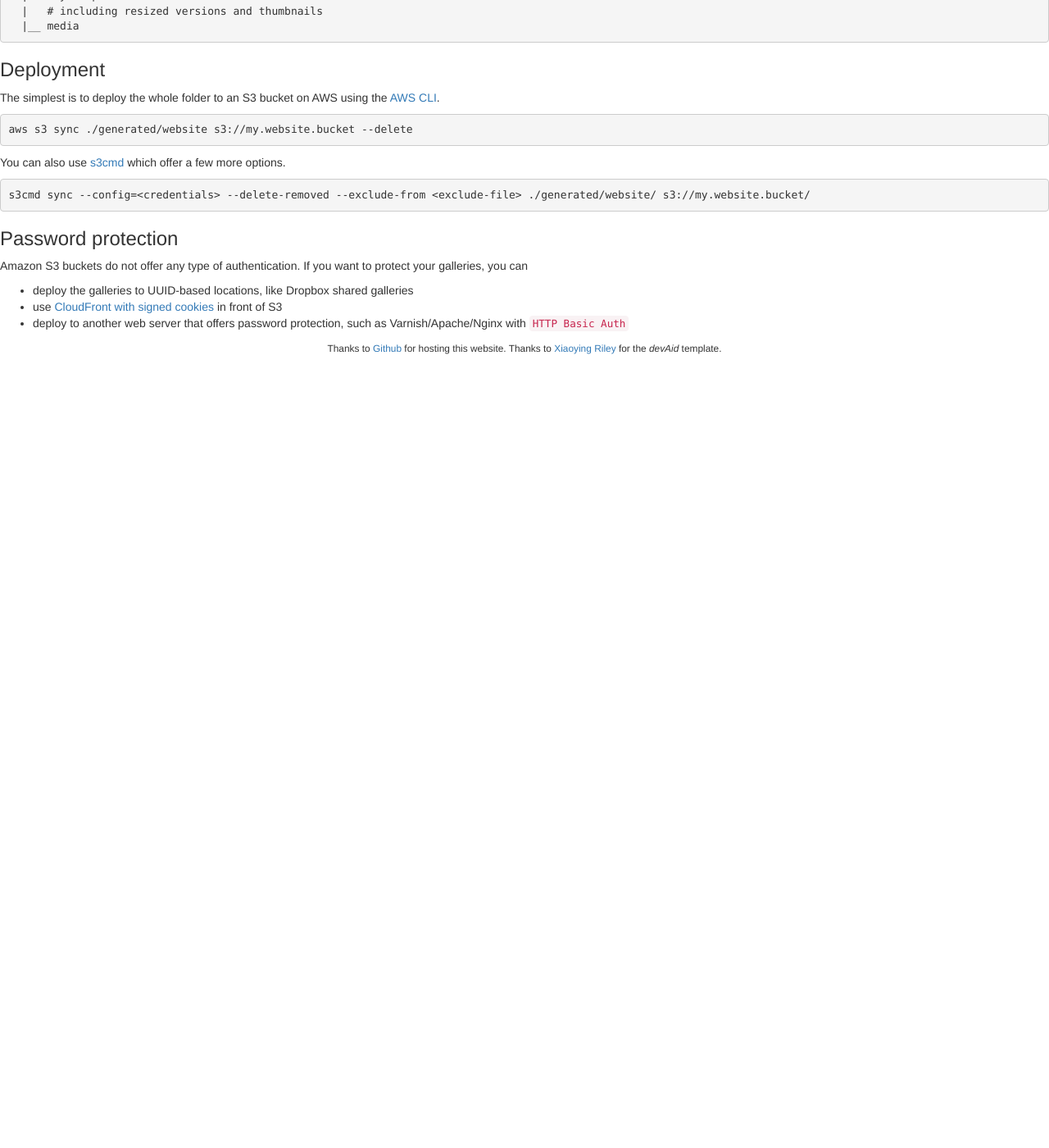
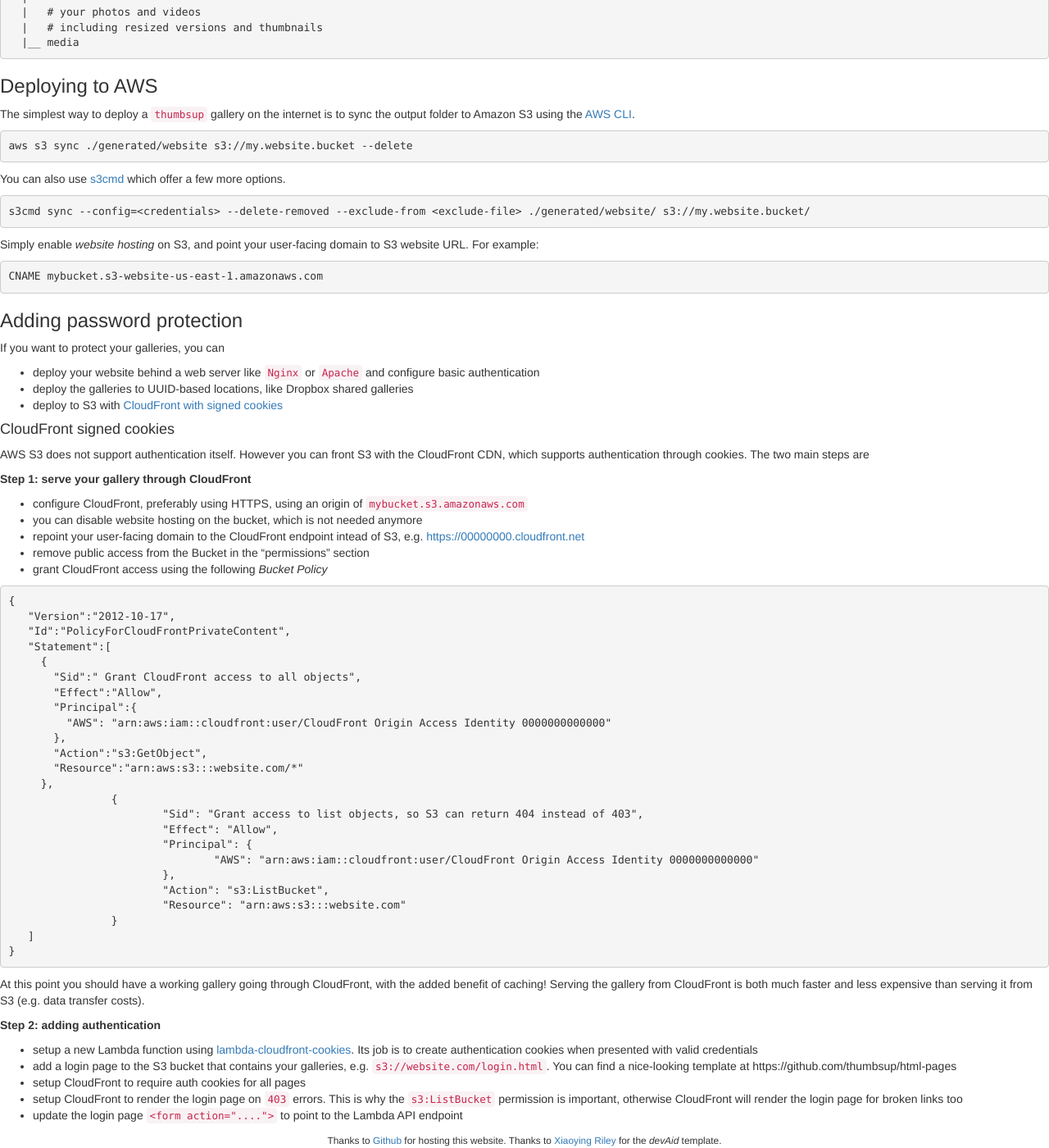
Before and after one commit to thumbsup/thumbsup.github.io, a Jekyll site: the page built from docs/deployment.md, in a window 1280 px wide and 1400 px high, scrolled down 486 px. Shown: the whole window at 82% size. Built offline with Jekyll 4.4.1, drawn with Linux system fonts in a browser that asks for light colours; nearby versions of some CDN libraries; library files that are not in the unit come from our copies; before the commit the page ends 920 px from its top, so only the background shows below that; some of the changed text lies outside the part shown.

Commit message:
Add section about password protection on AWS using CloudFront signed cookies

````diff
--- a/docs/deployment.md
+++ b/docs/deployment.md
@@ -5,8 +5,8 @@ title: Deployment
 
 ## Deployment
 
-`thumbsup` is a fully static generator.
-The output is a website that can be browsed locally in your favourite browser, or hosted on any webserver.
+`thumbsup` is a fully static generator. The output is fully self-contained, and uses relative links.
+This means it be browsed from disk in your favorite browser, or hosted on any simple web server.
 There is no application server needed.
 
 ### Generated gallery structure
@@ -31,9 +31,10 @@ website
   |__ media
 ```
 
-### Deployment
+### Deploying to AWS
 
-The simplest is to deploy the whole folder to an S3 bucket on AWS using the [AWS CLI](http://aws.amazon.com/cli/).
+The simplest way to deploy a `thumbsup` gallery on the internet is to sync
+the output folder to Amazon S3 using the [AWS CLI](http://aws.amazon.com/cli/).
 
 ```bash
 aws s3 sync ./generated/website s3://my.website.bucket --delete
@@ -45,11 +46,66 @@ You can also use [s3cmd](http://s3tools.org/) which offer a few more options.
 s3cmd sync --config=<credentials> --delete-removed --exclude-from <exclude-file> ./generated/website/ s3://my.website.bucket/
 ```
 
+Simply enable *website hosting* on S3, and point your user-facing domain to S3 website URL. For example:
 
-### Password protection
+```
+CNAME mybucket.s3-website-us-east-1.amazonaws.com
+```
 
-Amazon S3 buckets do not offer any type of authentication. If you want to protect your galleries, you can
+### Adding password protection
 
+If you want to protect your galleries, you can
+
+- deploy your website behind a web server like `Nginx` or `Apache` and configure basic authentication
 - deploy the galleries to UUID-based locations, like Dropbox shared galleries
-- use [CloudFront with signed cookies](http://docs.aws.amazon.com/AmazonCloudFront/latest/DeveloperGuide/PrivateContent.html) in front of S3
-- deploy to another web server that offers password protection, such as Varnish/Apache/Nginx with `HTTP Basic Auth`
+- deploy to S3 with [CloudFront with signed cookies](http://docs.aws.amazon.com/AmazonCloudFront/latest/DeveloperGuide/PrivateContent.html)
+
+#### CloudFront signed cookies
+
+AWS S3 does not support authentication itself. However you can front S3 with the CloudFront CDN,
+which supports authentication through cookies. The two main steps are
+
+**Step 1: serve your gallery through CloudFront**
+
+- configure CloudFront, preferably using HTTPS, using an origin of `mybucket.s3.amazonaws.com`
+- you can disable website hosting on the bucket, which is not needed anymore
+- repoint your user-facing domain to the CloudFront endpoint intead of S3, e.g. [https://00000000.cloudfront.net](#)
+- remove public access from the Bucket in the "permissions" section
+- grant CloudFront access using the following *Bucket Policy*
+
+```json
+{
+   "Version":"2012-10-17",
+   "Id":"PolicyForCloudFrontPrivateContent",
+   "Statement":[
+     {
+       "Sid":" Grant CloudFront access to all objects",
+       "Effect":"Allow",
+       "Principal":{
+         "AWS": "arn:aws:iam::cloudfront:user/CloudFront Origin Access Identity 0000000000000"
+       },
+       "Action":"s3:GetObject",
+       "Resource":"arn:aws:s3:::website.com/*"
+     },
+ 		{
+ 			"Sid": "Grant access to list objects, so S3 can return 404 instead of 403",
+ 			"Effect": "Allow",
+ 			"Principal": {
+ 				"AWS": "arn:aws:iam::cloudfront:user/CloudFront Origin Access Identity 0000000000000"
+ 			},
+ 			"Action": "s3:ListBucket",
+ 			"Resource": "arn:aws:s3:::website.com"
+ 		}
+   ]
+}
+```
+
+At this point you should have a working gallery going through CloudFront, with the added benefit of caching! Serving the gallery from CloudFront is both much faster and less expensive than serving it from S3 (e.g. data transfer costs).
+
+**Step 2: adding authentication**
+
+- setup a new Lambda function using [lambda-cloudfront-cookies](https://github.com/thumbsup/lambda-cloudfront-cookies). Its job is to create authentication cookies when presented with valid credentials
+- add a login page to the S3 bucket that contains your galleries, e.g. `s3://website.com/login.html`. You can find a nice-looking template at https://github.com/thumbsup/html-pages
+- setup CloudFront to require auth cookies for all pages
+- setup CloudFront to render the login page on `403` errors. This is why the `s3:ListBucket` permission is important, otherwise CloudFront will render the login page for broken links too
+- update the login page `<form action="....">` to point to the Lambda API endpoint
````
